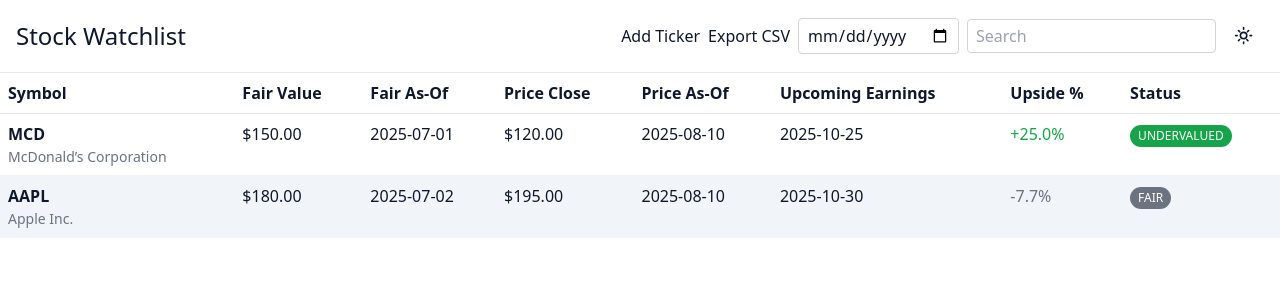
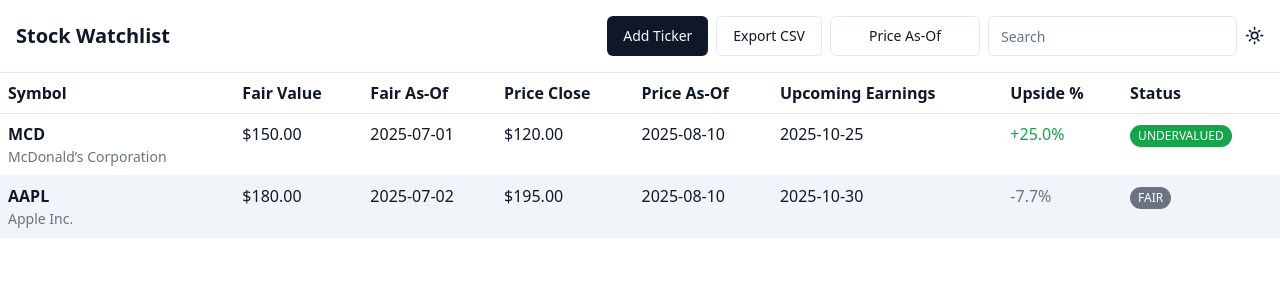
Before and after one commit to amos-eda/DCF-Valuation-Stock, a React (Vite) app in the folder my-app/: page / in a window 1280 px wide. Shown: the top 300 px of the page. Built offline with nearby package versions, Linux system fonts and the light colour scheme.

Commit message:
feat: add app shell toolbar with shadcn components

```diff
--- a/my-app/src/App.css
+++ b/my-app/src/App.css
@@ -5,37 +5,6 @@
   background: hsl(var(--background));
   color: hsl(var(--foreground));
 }
-
-.top-bar {
-  display: flex;
-  justify-content: space-between;
-  align-items: center;
-  padding: 16px;
-  border-bottom: 1px solid #e5e7eb;
-  background: hsl(var(--background));
-  position: sticky;
-  top: 0;
-  z-index: 20;
-}
-
-.top-bar h1 {
-  margin: 0;
-  font-size: 1.5rem;
-}
-
-.controls {
-  display: flex;
-  gap: 8px;
-  align-items: center;
-}
-
-.controls input[type="text"],
-.controls input[type="date"] {
-  padding: 4px 8px;
-  border: 1px solid #d1d5db;
-  border-radius: 4px;
-}
-
 .table-wrapper {
   overflow: auto;
   flex: 1;
--- a/my-app/src/App.tsx
+++ b/my-app/src/App.tsx
@@ -1,9 +1,16 @@
-import { useState } from 'react';
+import { useEffect, useRef, useState } from 'react';
+import { format } from 'date-fns';
 import './App.css';
 import TableRow from './components/TableRow';
 import EditDrawer from './components/EditDrawer';
 import type { Ticker } from './types';
 import { ModeToggle } from '@/components/mode-toggle';
+import AppShell from '@/components/AppShell';
+import { Button } from '@/components/ui/button';
+import { Input } from '@/components/ui/input';
+import { Popover, PopoverTrigger, PopoverContent } from '@/components/ui/popover';
+import { Calendar } from '@/components/ui/calendar';
+import { useTheme } from '@/components/theme-provider';
 
 const emptyTicker: Ticker = {
   symbol: '',
@@ -46,8 +53,10 @@
   const [tickers, setTickers] = useState<Ticker[]>(initialData);
   const [drawerOpen, setDrawerOpen] = useState(false);
   const [editingIndex, setEditingIndex] = useState<number | null>(null);
-  const [filterDate, setFilterDate] = useState('');
+  const [filterDate, setFilterDate] = useState<Date | undefined>();
   const [search, setSearch] = useState('');
+  const searchRef = useRef<HTMLInputElement>(null);
+  const { theme, setTheme } = useTheme();
 
   const openEdit = (idx: number) => {
     setEditingIndex(idx);
@@ -72,36 +81,74 @@
 
   const cancelEdit = () => setDrawerOpen(false);
 
+  const exportCsv = () => {
+    alert('Export as CSV');
+  };
+
+  useEffect(() => {
+    const handler = (e: KeyboardEvent) => {
+      if (e.key === '/' && document.activeElement !== searchRef.current) {
+        e.preventDefault();
+        searchRef.current?.focus();
+      }
+      if (e.key === 'a') {
+        e.preventDefault();
+        addTicker();
+      }
+      if (e.key === 'e') {
+        e.preventDefault();
+        exportCsv();
+      }
+      if (e.key === 't') {
+        e.preventDefault();
+        setTheme(theme === 'light' ? 'dark' : 'light');
+      }
+    };
+    window.addEventListener('keydown', handler);
+    return () => window.removeEventListener('keydown', handler);
+  }, [theme, setTheme, addTicker, exportCsv]);
+
   const filtered = tickers.filter((t) => {
     const term = search.toLowerCase();
     const matchesSearch =
       t.symbol.toLowerCase().includes(term) || t.name.toLowerCase().includes(term);
-    const matchesDate = filterDate ? t.priceAsOf === filterDate : true;
+    const matchesDate = filterDate ? t.priceAsOf === format(filterDate, 'yyyy-MM-dd') : true;
     return matchesSearch && matchesDate;
   });
 
   return (
-    <div className="app-container">
-      <div className="top-bar">
-        <h1>Stock Watchlist</h1>
-        <div className="controls">
-          <button onClick={addTicker}>Add Ticker</button>
-          <button onClick={() => alert('Export as CSV')}>Export CSV</button>
-          <input
-            type="date"
-            value={filterDate}
-            onChange={(e) => setFilterDate(e.target.value)}
-            aria-label="Price As-Of"
-          />
-          <input
+    <AppShell
+      toolbar={
+        <>
+          <h1 className="text-xl font-semibold">Stock Watchlist</h1>
+          <div className="flex items-center gap-2">
+            <Button onClick={addTicker}>Add Ticker</Button>
+            <Button variant="outline" onClick={exportCsv}>
+              Export CSV
+            </Button>
+            <Popover>
+              <PopoverTrigger>
+                <Button variant="outline" className="w-[150px] justify-start text-left font-normal">
+                  {filterDate ? format(filterDate, 'yyyy-MM-dd') : 'Price As-Of'}
+                </Button>
+              </PopoverTrigger>
+              <PopoverContent className="p-0">
+                <Calendar selected={filterDate} onSelect={setFilterDate} />
+              </PopoverContent>
+            </Popover>
+            <Input
+              ref={searchRef}
               type="text"
               placeholder="Search"
               value={search}
               onChange={(e) => setSearch(e.target.value)}
+              className="w-[150px]"
             />
             <ModeToggle />
           </div>
-      </div>
+        </>
+      }
+    >
       {filtered.length === 0 ? (
         <p className="empty-state">No tickers yet. Click Add Ticker to begin.</p>
       ) : (
@@ -135,7 +182,7 @@
           onCancel={cancelEdit}
         />
       )}
-    </div>
+    </AppShell>
   );
 }
 
--- /dev/null
+++ b/my-app/src/components/AppShell.tsx
@@ -0,0 +1,15 @@
+import { ReactNode } from "react";
+
+interface AppShellProps {
+  toolbar: ReactNode;
+  children: ReactNode;
+}
+
+export default function AppShell({ toolbar, children }: AppShellProps) {
+  return (
+    <div className="app-container">
+      <div className="sticky top-0 z-20 border-b bg-background p-4 flex items-center justify-between">{toolbar}</div>
+      <main className="flex-1 overflow-auto">{children}</main>
+    </div>
+  );
+}
--- /dev/null
+++ b/my-app/src/components/ui/calendar.tsx
@@ -0,0 +1,22 @@
+import * as React from "react";
+import { format } from "date-fns";
+
+interface CalendarProps {
+  selected?: Date;
+  onSelect: (date: Date | undefined) => void;
+}
+
+function Calendar({ selected, onSelect }: CalendarProps) {
+  return (
+    <input
+      type="date"
+      value={selected ? format(selected, "yyyy-MM-dd") : ""}
+      onChange={(e) =>
+        onSelect(e.target.value ? new Date(e.target.value) : undefined)
+      }
+      className="rounded-md border border-input bg-background px-3 py-2 text-sm focus-visible:outline-none focus-visible:ring-2 focus-visible:ring-ring focus-visible:ring-offset-2"
+    />
+  );
+}
+
+export { Calendar };
--- /dev/null
+++ b/my-app/src/components/ui/input.tsx
@@ -0,0 +1,23 @@
+import * as React from "react";
+import { cn } from "@/lib/utils";
+
+type InputProps = React.InputHTMLAttributes<HTMLInputElement>;
+
+const Input = React.forwardRef<HTMLInputElement, InputProps>(
+  ({ className, type = "text", ...props }, ref) => {
+    return (
+      <input
+        type={type}
+        className={cn(
+          "flex h-10 w-full rounded-md border border-input bg-background px-3 py-2 text-sm ring-offset-background placeholder:text-muted-foreground focus-visible:outline-none focus-visible:ring-2 focus-visible:ring-ring focus-visible:ring-offset-2 disabled:cursor-not-allowed disabled:opacity-50",
+          className
+        )}
+        ref={ref}
+        {...props}
+      />
+    );
+  }
+);
+Input.displayName = "Input";
+
+export { Input };
--- /dev/null
+++ b/my-app/src/components/ui/popover.tsx
@@ -0,0 +1,49 @@
+import * as React from "react";
+import { cn } from "@/lib/utils";
+
+interface PopoverContextProps {
+  open: boolean;
+  setOpen: (open: boolean) => void;
+}
+
+const PopoverContext = React.createContext<PopoverContextProps | null>(null);
+
+function Popover({ children }: { children: React.ReactNode }) {
+  const [open, setOpen] = React.useState(false);
+  return (
+    <PopoverContext.Provider value={{ open, setOpen }}>
+      <div className="relative inline-block">{children}</div>
+    </PopoverContext.Provider>
+  );
+}
+
+function PopoverTrigger({ children }: { children: React.ReactElement }) {
+  const ctx = React.useContext(PopoverContext);
+  if (!ctx) return null;
+  return React.cloneElement(children, {
+    onClick: () => ctx.setOpen(!ctx.open),
+  });
+}
+
+function PopoverContent({
+  children,
+  className,
+}: {
+  children: React.ReactNode;
+  className?: string;
+}) {
+  const ctx = React.useContext(PopoverContext);
+  if (!ctx || !ctx.open) return null;
+  return (
+    <div
+      className={cn(
+        "absolute z-50 mt-2 rounded-md border bg-popover p-2 text-popover-foreground shadow-md",
+        className
+      )}
+    >
+      {children}
+    </div>
+  );
+}
+
+export { Popover, PopoverTrigger, PopoverContent };
```
Lines whose indentation alone changed are shown as unchanged.
